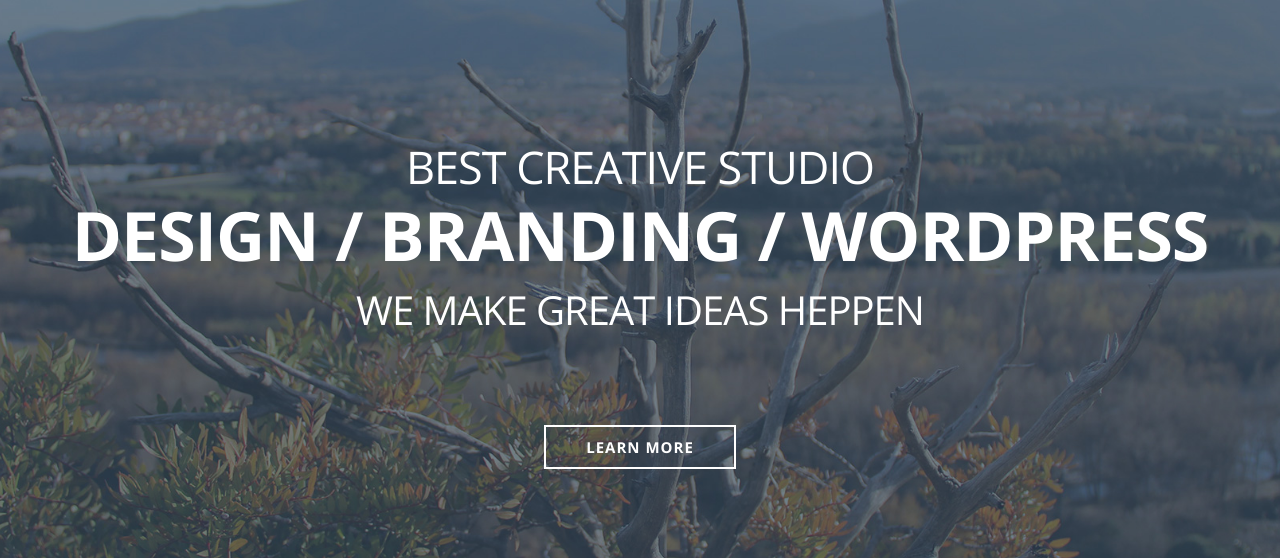
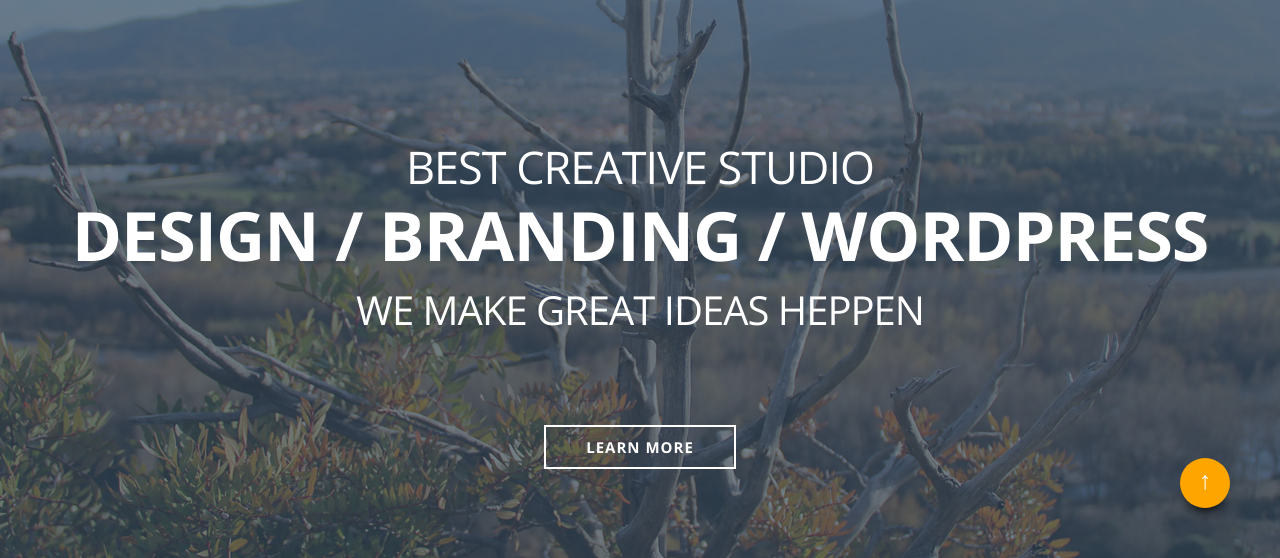
Before and after one commit to devamadoud/test-integration, a plain HTML site: page index.html in a window 1280 px wide. Shown: the part 242-800 px from the top of the page. Drawn offline with nearby package versions, Linux system fonts and the light colour scheme.

Commit message:
Ajout du boutton retour en haut de la page

```diff
--- a/css/sass/screen.scss
+++ b/css/sass/screen.scss
@@ -22,4 +22,26 @@
     color: rgb(82, 82, 82);
     font-size: 16px;
     height: 100vh;
+
+    .toTop{
+        display: block;
+        position: fixed;
+        right: 50px;
+        bottom: 50px;
+        width: 50px;
+        height: 50px;
+        border-radius: 50px;
+        background: orange;
+        box-shadow: 0px 10px 13px -7px #000000;
+        color: white;
+        font-size: 25px;
+        text-align: center;
+        z-index: 9999;
+        font-weight: 700;
+        cursor: pointer;
+    }
 }
+
+html{
+    scroll-behavior: smooth;
+}
--- a/index.html
+++ b/index.html
@@ -9,8 +9,9 @@
     <title>MINI</title>
 </head>
 <body>
+    <a href="#toTop" class="toTop">&#8593;</a>
     <!-- Header -->
-    <header class="header-top">
+    <header class="header-top" id="toTop">
         <!-- h-container -->
         <div class="h-container">
             <!-- Header-logo -->
```
Also changed, not shown: css/stylesheets/screen.css.
